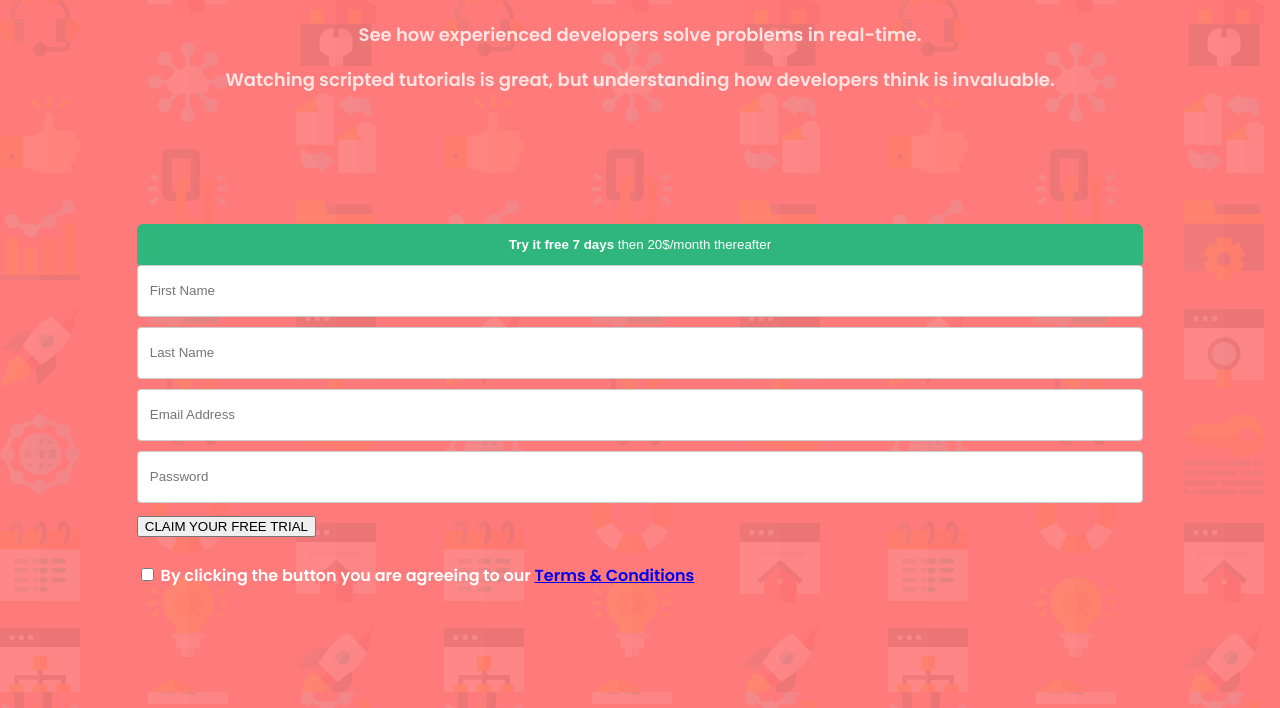
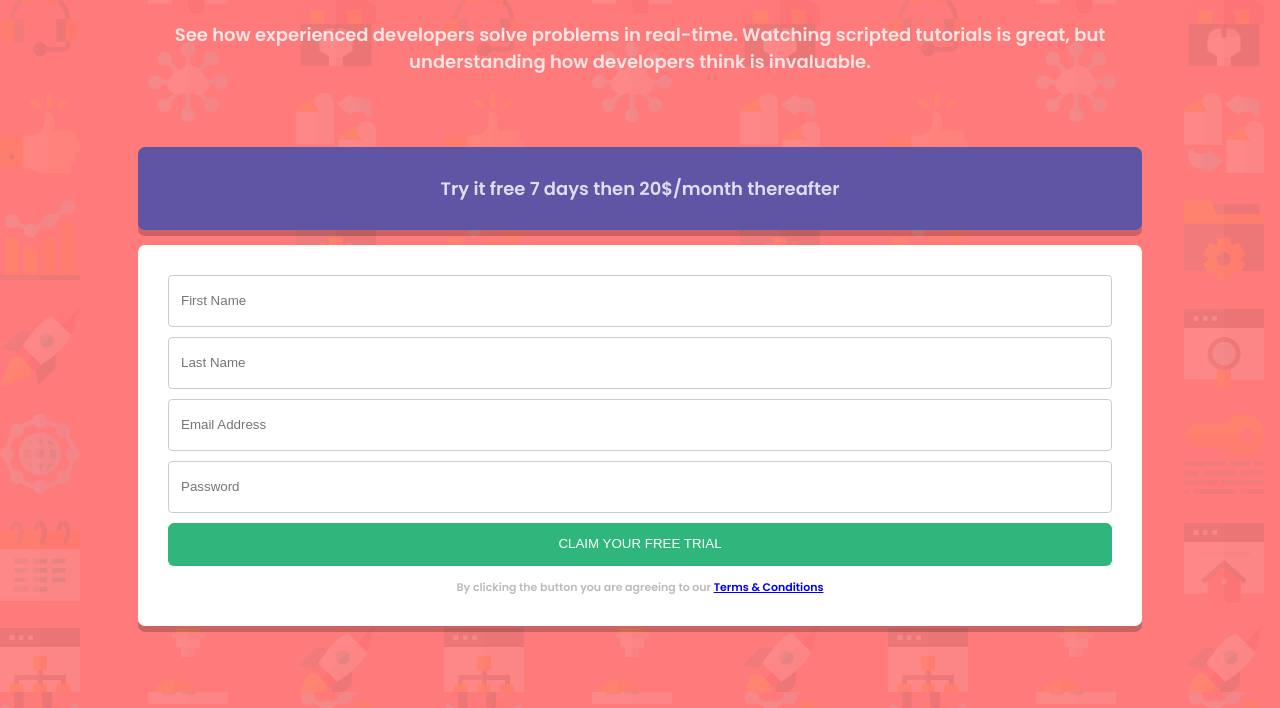
Before and after one commit to MwakaN/Responsiveness_Media, a plain HTML site: page index.html in a window 1280 px wide. Shown: the part 108-816 px from the top of the page. Drawn offline with Linux system fonts and the light colour scheme.

Commit message:
Update index.html

```diff
--- a/index.html
+++ b/index.html
@@ -4,34 +4,45 @@
     <meta charset="UTF-8">
     <meta http-equiv="X-UA-Compatible" content="IE=edge">
     <meta name="viewport" content="width=device-width, initial-scale=1.0">
+    <link
+			rel="icon"
+			type="image/png"
+			sizes="32x32"
+			href="favicon-32x32.png"
+		/>
     <title>Responsiveness and Media Queries</title>
     <link rel="stylesheet" href="style.css">
 </head>
 <body>
-    <main>
+
 <div class="container">
-    <div class="column1">
-<p> <h1>Learn to Code by watching others</h1></p>
-<p> See how experienced developers solve problems in real-time.</p>
-<p> Watching scripted tutorials is great, but understanding how developers think is invaluable. </p>
+    <div>
+
+<h1>Learn to Code by watching others</h1>
+<p> See how experienced developers solve problems in real-time. Watching scripted tutorials is great, but understanding how developers think is invaluable. </p>
     </div>
-    <div class="column2">
+<div>
 
-        <button><b>Try it free 7 days </b> then 20$/month thereafter</button>
-        <form action="#">
+    <div class="rowtop">
+        <p><b>Try it free 7 days </b> then 20$/month thereafter</p>
+    </div>
+
+        <form class="rowbottom" action="#">
 
 <input type="text" placeholder="First Name" name="fname" required id="name">
 <input type="text" placeholder="Last Name" name="lname" required id="lame">
 <input type="email" placeholder="Email Address" name="eaddress" required id="eaddress">
 <input type="text" placeholder="Password" name="psw" required id="psw">
-<input type="submit"  value="CLAIM YOUR FREE TRIAL">
-<br>
-<br>
-<label><input type="checkbox" name="check"> By clicking the button you are agreeing to our <a href="#">Terms & Conditions</a></label>
+
+<button>CLAIM YOUR FREE TRIAL</button>
+
+
+<small>By clicking the button you are agreeing to our <a href="#">Terms & Conditions</a></label>
+</small>
 </form>
     </div>
 
 </div>
-    </main>
+
 </body>
 </html>
```
